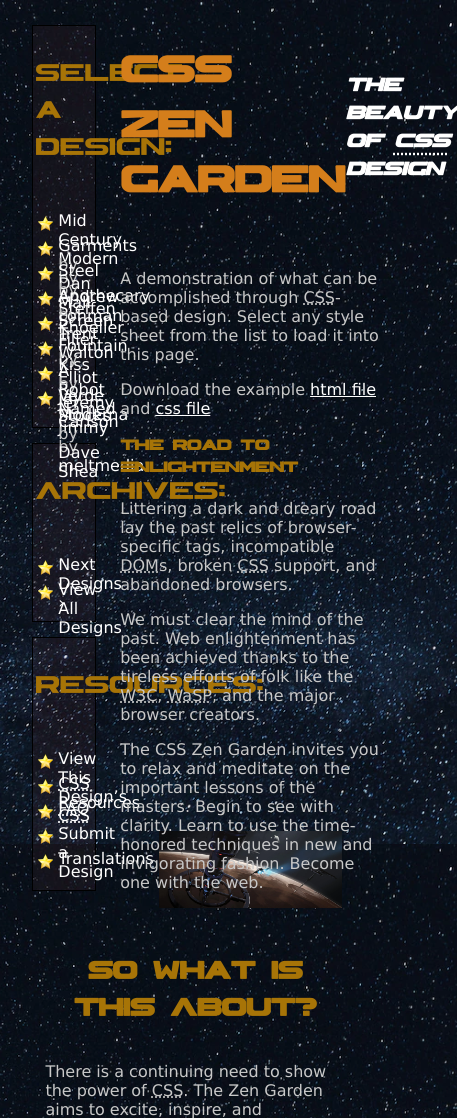
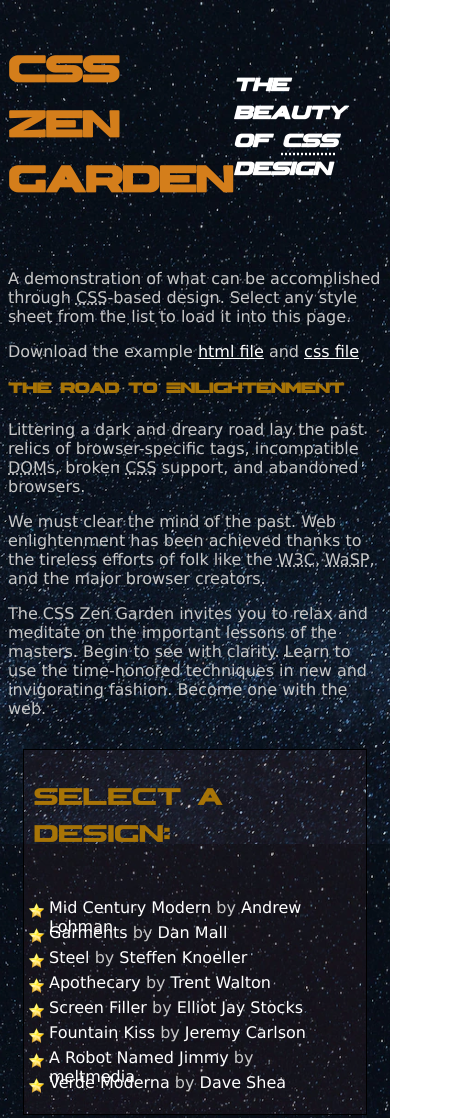
Before and after one commit to mdelor/csszengarden, a plain HTML site: page index.html in a window 390 px wide. Shown: the top 1118 px of the page, 457 px wide, since content can reach past the window. Drawn offline with Linux system fonts and the light colour scheme.

Commit message:
responsive

```diff
--- a/assets/css/main.css
+++ b/assets/css/main.css
@@ -48,11 +48,11 @@
 }
 
 a {
-    color:#fff;
+    color: #fff;
 }
 
 a:hover {
-    background-color: #fff ;
+    background-color: #fff;
     color: #000;
 }
 
@@ -116,6 +116,10 @@
     padding-left: 3%;
 }
 
+.design-selection {
+    padding: 0;
+}
+
 
 .main {
     margin: auto;
@@ -148,7 +152,42 @@
 }
 
 footer a:hover {
-    color:#142339;
-    border-color:#142339;
+    color: #142339;
+    border-color: #142339;
     background-color: rgb(167, 116, 7);
 }
+
+@media screen and (max-width: 1512px) {
+    .sidebar {
+        width: 100%;
+    }
+
+    .wrapper {
+        display: flex;
+        flex-direction: row;
+        justify-content: space-between;
+    }
+
+    .wrapper div {
+        width: fit-content;
+        padding-right: 20px;
+    }
+
+    .page-wrapper section:first-of-type {
+        order: -2;
+        width: 100%;
+        margin: auto;
+    }
+
+    .intro {
+        background-size: 0%;
+    }
+
+}
+
+@media screen and (max-width: 905px) {
+    .wrapper {
+        flex-direction: column;
+    }
+
+}
```
